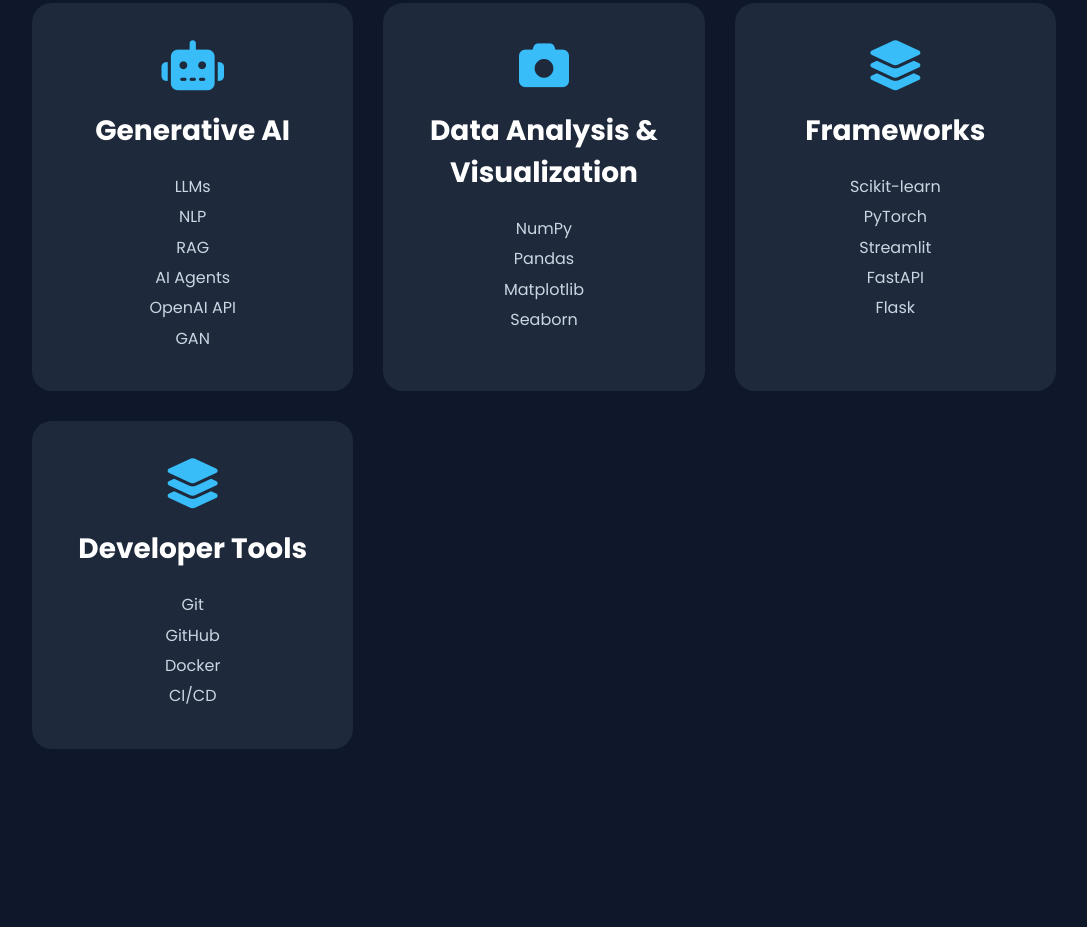
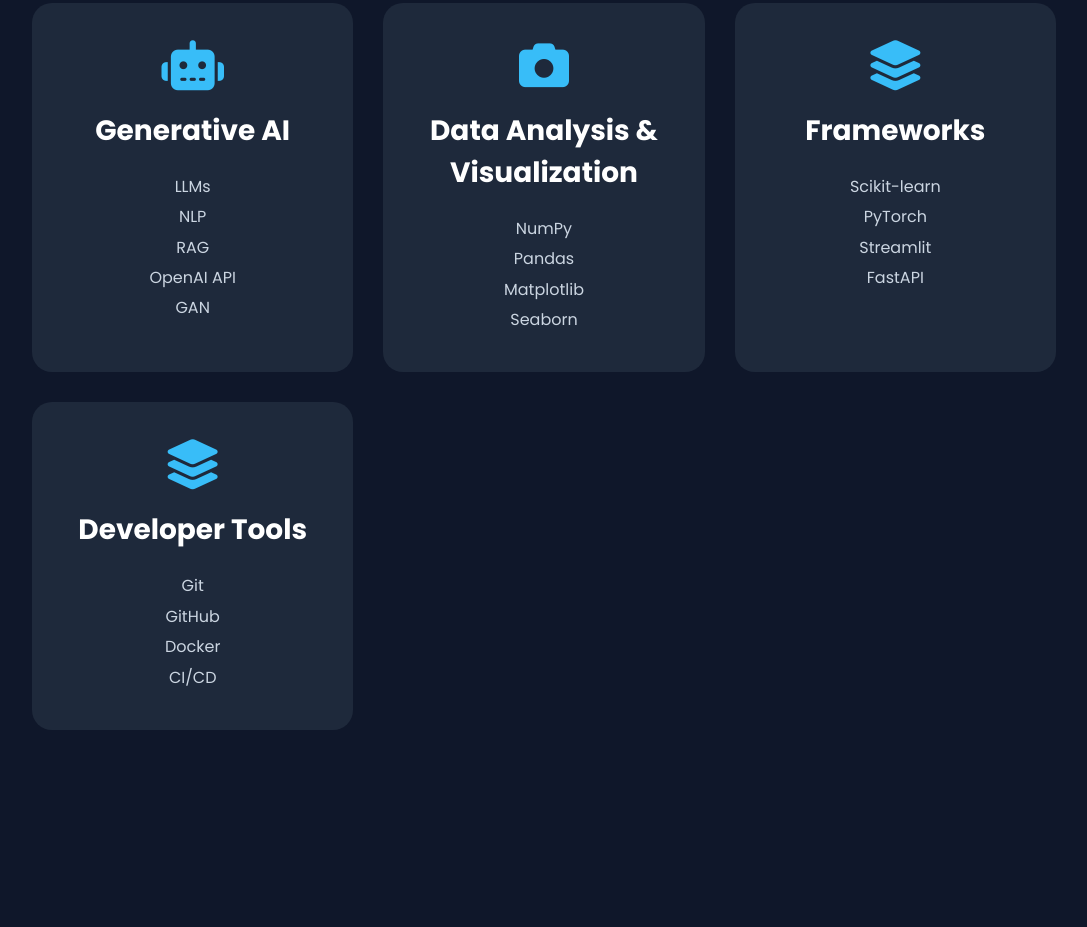
Before and after one commit to RangaA-sml/Portfolio, a plain HTML site: page index.html in a window 1280 px wide. Shown: the part 2468-3395 px from the top of the page, without its empty margins (96-1183 px from the left). Drawn offline with nearby package versions, Linux system fonts and the light colour scheme.

Commit message:
updated skills section

```diff
--- a/index.html
+++ b/index.html
@@ -238,7 +238,7 @@
                     <p>
                         LLMs<br>
                         NLP<br>
-                        RAG<br>AI Agents<br>
+                        RAG<br>
                         OpenAI API<br>
                         GAN
                     </p>
@@ -266,8 +266,7 @@
                         Scikit-learn<br>
                         PyTorch<br>
                         Streamlit<br>
-                        FastAPI<br>
-                        Flask<br>
+                        FastAPI
                     </p>
                 </div>
                 <!-- Developer Tools -->
```
